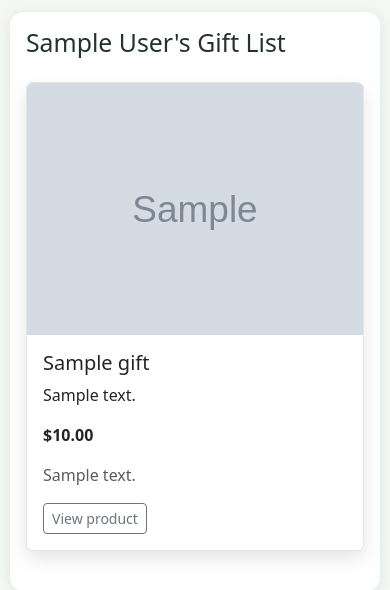
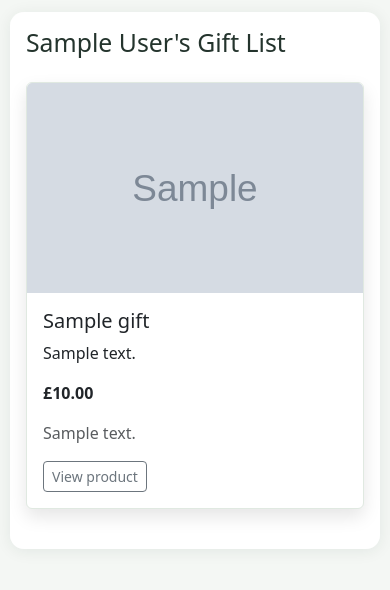
Before and after one commit to zageabb/XmasList, a Flask app: page /users/name/gifts in a window 390 px wide. Shown: the part 56-646 px from the top of the page. Run offline with Flask 3, Linux system fonts and the light colour scheme; a user stored in the database is signed in; tables that the repository leaves empty hold one stand-in row (values such as "Sample post"); grey boxes marked "Sample" are stand-in pictures.

Commit message:
Keep gift currency and mobile image layout consistent

```diff
--- a/app/templates/users/user_gifts.html
+++ b/app/templates/users/user_gifts.html
@@ -12,14 +12,14 @@
   <div class="col-md-6 col-lg-4 mb-4">
     <div class="card h-100">
       {% if gift.image_url %}
-      <img src="{{ gift.image_url }}" class="card-img-top" alt="{{ gift.title }}">
+      <img src="{{ gift.image_url }}" class="card-img-top gift-image" loading="lazy" alt="{{ gift.title }}">
       {% elif gift.image_path %}
-      <img src="{{ url_for('gifts.uploaded_file', filename=gift.image_path) }}" class="card-img-top" alt="{{ gift.title }}">
+      <img src="{{ url_for('gifts.uploaded_file', filename=gift.image_path) }}" class="card-img-top gift-image" loading="lazy" alt="{{ gift.title }}">
       {% endif %}
       <div class="card-body">
         <h5 class="card-title">{{ gift.title }}</h5>
         {% if gift.description %}<p class="card-text">{{ gift.description }}</p>{% endif %}
-        {% if gift.price %}<p class="fw-bold">${{ '%.2f' | format(gift.price) }}</p>{% endif %}
+        {% if gift.price %}<p class="fw-bold">£{{ '%.2f' | format(gift.price) }}</p>{% endif %}
         {% if gift.notes %}<p class="text-muted">{{ gift.notes }}</p>{% endif %}
         {% if gift.url %}<a href="{{ gift.url }}" target="_blank" class="btn btn-outline-secondary btn-sm">View product</a>{% endif %}
       </div>
```
